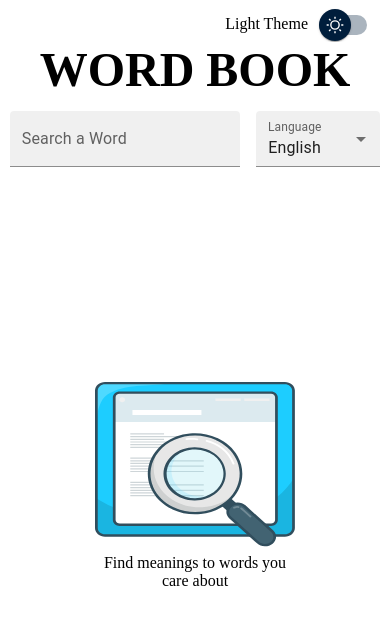
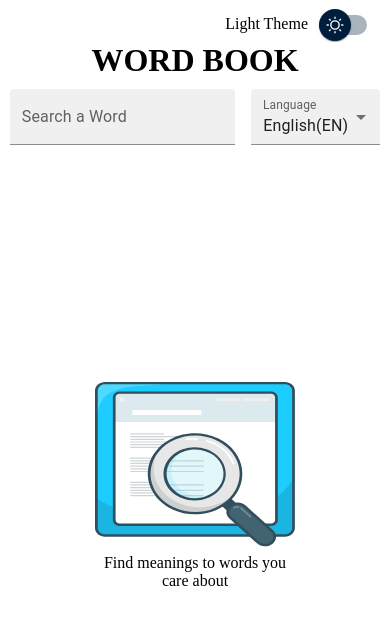
Before and after one commit to marveldev/my-dictionary, a React (Create React App) app: page / in a window 390 px wide. Shown: the top 624 px of the page. Built offline with nearby package versions, Linux system fonts and the light colour scheme.

Commit message:
add fetch search data functionality

```diff
--- a/src/components/form/Form.jsx
+++ b/src/components/form/Form.jsx
@@ -1,26 +1,45 @@
-import { TextField } from '@mui/material'
+import debounce from 'lodash.debounce'
+import { useState } from 'react'
+import { MenuItem, TextField } from '@mui/material'
 
 const Form = () => {
-  const languages = ['English', 'India', 'China']
+  const languages = ['English(EN)', 'French(FR)', 'German(DE)', 'Spanish(ES)', 'Italian(IT)']
+  const [selectedLanguage, setSelectedLanguage] = useState('English(EN)')
+
+  const fetchSearchData = debounce(async value => {
+    if (value.trim().length >= 1) {
+      const languageShortCode = selectedLanguage.slice(-3, -1)
+      const url = `https://api.dictionaryapi.dev/api/v2/entries/${languageShortCode}/${value}`
+      const response = await fetch(url)
+      const data = await response.json()
+      console.log(data)
+    }
+  }, 300)
 
   return (
     <div className="form">
       <div className="search-box">
-        <TextField id="fullWidth" fullWidth label="Search a Word" variant="filled" />
+        <TextField
+          label="Search a Word"
+          variant="filled"
+          onChange={event => fetchSearchData(event.target.value)}
+          fullWidth
+        />
       </div>
 
-      <div className="language-select-box">
+      <div className="select-language-box">
         <TextField
           label="Language"
-          value="English"
+          value={selectedLanguage}
           variant="filled"
+          onChange={event => setSelectedLanguage(event.target.value)}
           fullWidth
           select
         >
           {languages.map(language => (
-            <option key={language} value={language}>
+            <MenuItem key={language} value={language}>
               {language}
-            </option>
+            </MenuItem>
           ))}
         </TextField>
       </div>
--- a/src/index.css
+++ b/src/index.css
@@ -32,7 +32,7 @@ h1 {
   flex: 0.65;
 }
 
-.language-select-box {
+.select-language-box {
   flex: 0.35;
   text-align: left;
 }
@@ -51,7 +51,7 @@ h1 {
 
 @media screen and (max-width: 628px) {
   h1 {
-    font-size: 3em;
+    font-size: 2em;
   }
 
   .form {
@@ -59,9 +59,3 @@ h1 {
     width: 95%;
   }
 }
-
-@media screen and (max-width: 355px) {
-  h1 {
-    font-size: 2em;
-  }
-}
```
